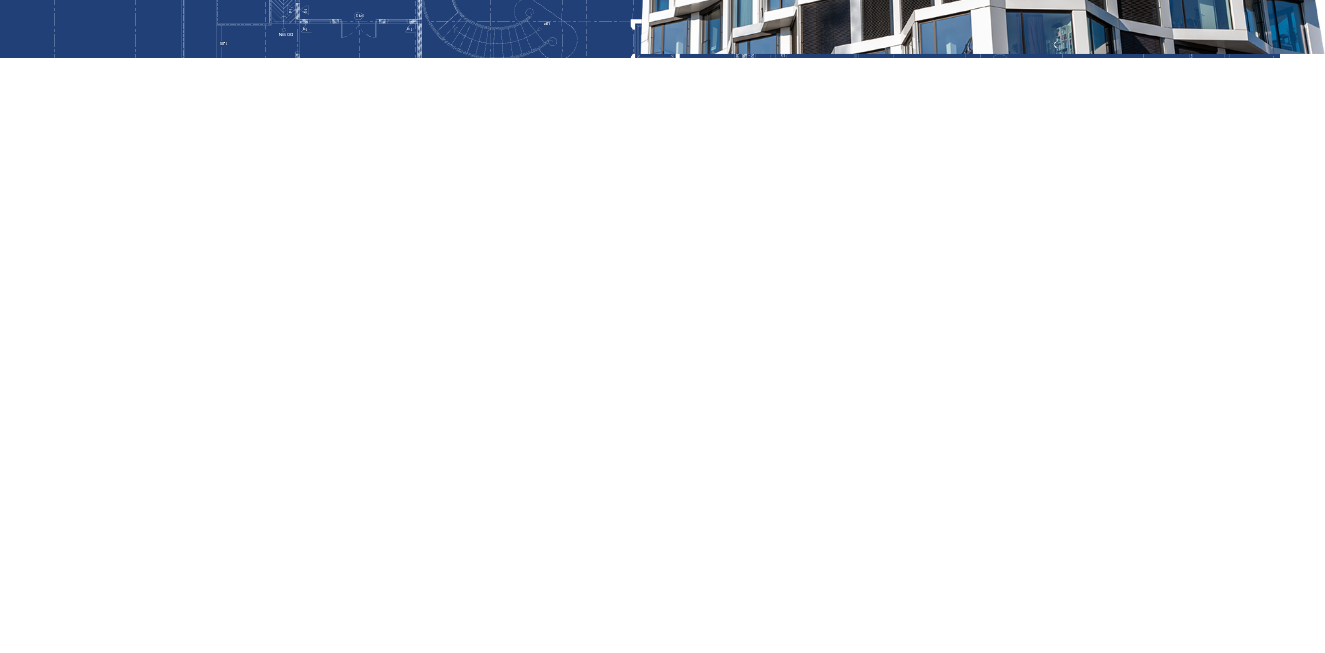
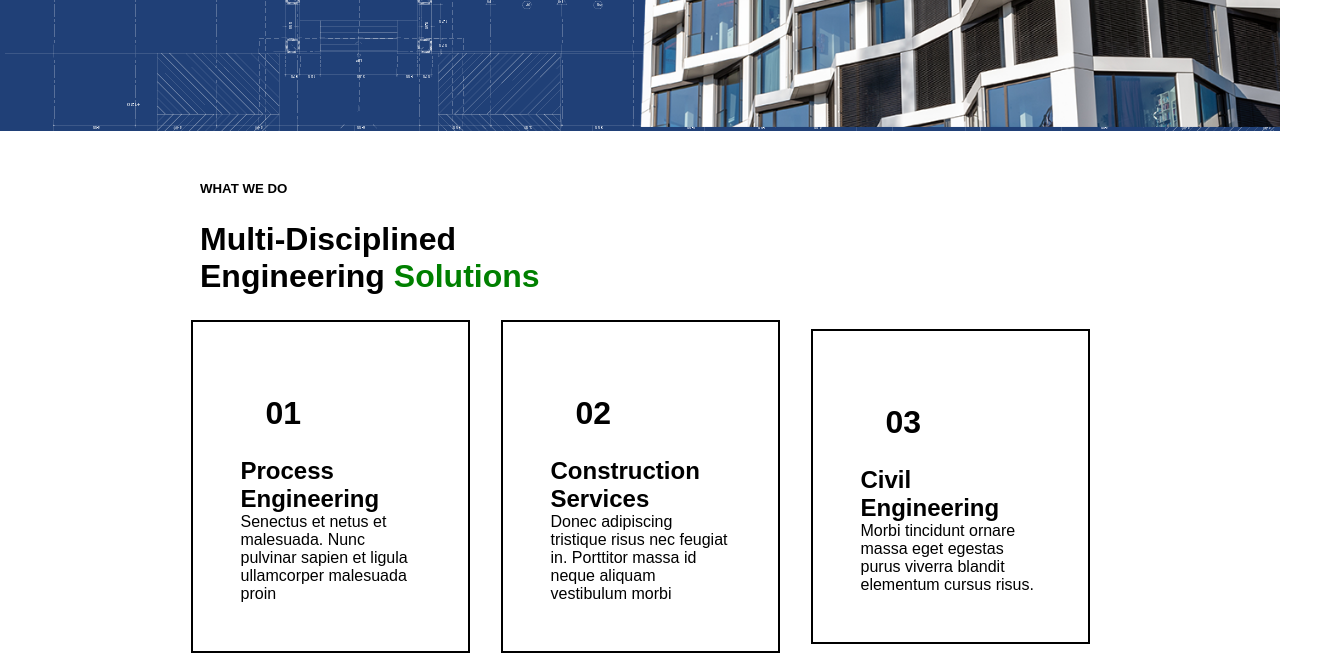
Before and after one commit to Aryansingh424/miniproject, a plain HTML site: page index.html in a window 1280 px wide. Shown: the part 609-1262 px from the top of the page, 1325 px wide, since content can reach past the window. Before the commit the page ends 800 px from the top, so only its background shows below. Drawn offline with Linux system fonts and the light colour scheme; a web font is replaced by a local one.

Commit message:
added Featured content(Saurabh)

```diff
--- a/index.css
+++ b/index.css
@@ -41,13 +41,13 @@ font-size: 20px;
 }
 .navbar{
     background-color: rgb(13, 42, 91);
+    position: fixed;
 }
 .header{
     background-color: rgb(32, 64, 119);
 }
 .building{
-width: 107%;
-
+width: 850px;
 }
 .header{
     display: flex;
@@ -63,6 +63,7 @@ width: 107%;
 }
 .col-2{
     flex-basis: 50%;
+    overflow: hidden;
 }
 #para{
     font-size: 4rem;
@@ -108,3 +109,38 @@ width: 107%;
 #dreams{
     color: yellow;
 }
+
+
+.small{
+    max-width: 1300px;
+    margin-left: 150px;
+    margin-right: 150px;
+    padding-left: 25px;
+    padding-right: 25px;
+}
+.row{
+     display: flex;
+     align-items: center;
+     flex-wrap: wrap;
+     justify-content: space-around ;
+}
+.col-3{
+    overflow: hidden;
+    flex-basis: 30%;
+    padding: 3rem;
+    border: 2px solid black;
+}
+
+.categories{
+    margin-top: 50px;
+}
+.col-3,h1,h2,p{
+    font-family: sans-serif;
+}
+.small h1,h5{
+    margin: 25px;
+    font-family: sans-serif;
+}
+#Solutions{
+    color: green;
+}
--- a/index.html
+++ b/index.html
@@ -41,5 +41,31 @@
     </div>
 </div>
 
+<!--Featured content-->
+
+<div class="categories">
+    <div class="small">
+        <h5>WHAT WE DO</h5>
+        <h1>Multi-Disciplined <br>Engineering <span id="Solutions">Solutions</span></h1>
+     <div class="row">
+        <div class="col-3">
+            <h1>01</h1>
+            <h2>Process Engineering</h2>
+            <P>Senectus et netus et malesuada. Nunc pulvinar sapien et ligula ullamcorper malesuada proin</P>
+        </div>
+        <div class="col-3">
+            <h1>02</h1>
+            <h2>Construction Services</h2>
+            <P>Donec adipiscing tristique risus nec feugiat in. Porttitor massa id neque aliquam vestibulum morbi</P>
+        </div>
+        <div class="col-3">
+            <h1>03</h1>
+            <h2>Civil Engineering</h2>
+            <P>Morbi tincidunt ornare massa eget egestas purus viverra blandit elementum cursus risus.</P>
+        </div>
+     </div>
+    </div>
+</div>
+
     </body>
 </html>
```
